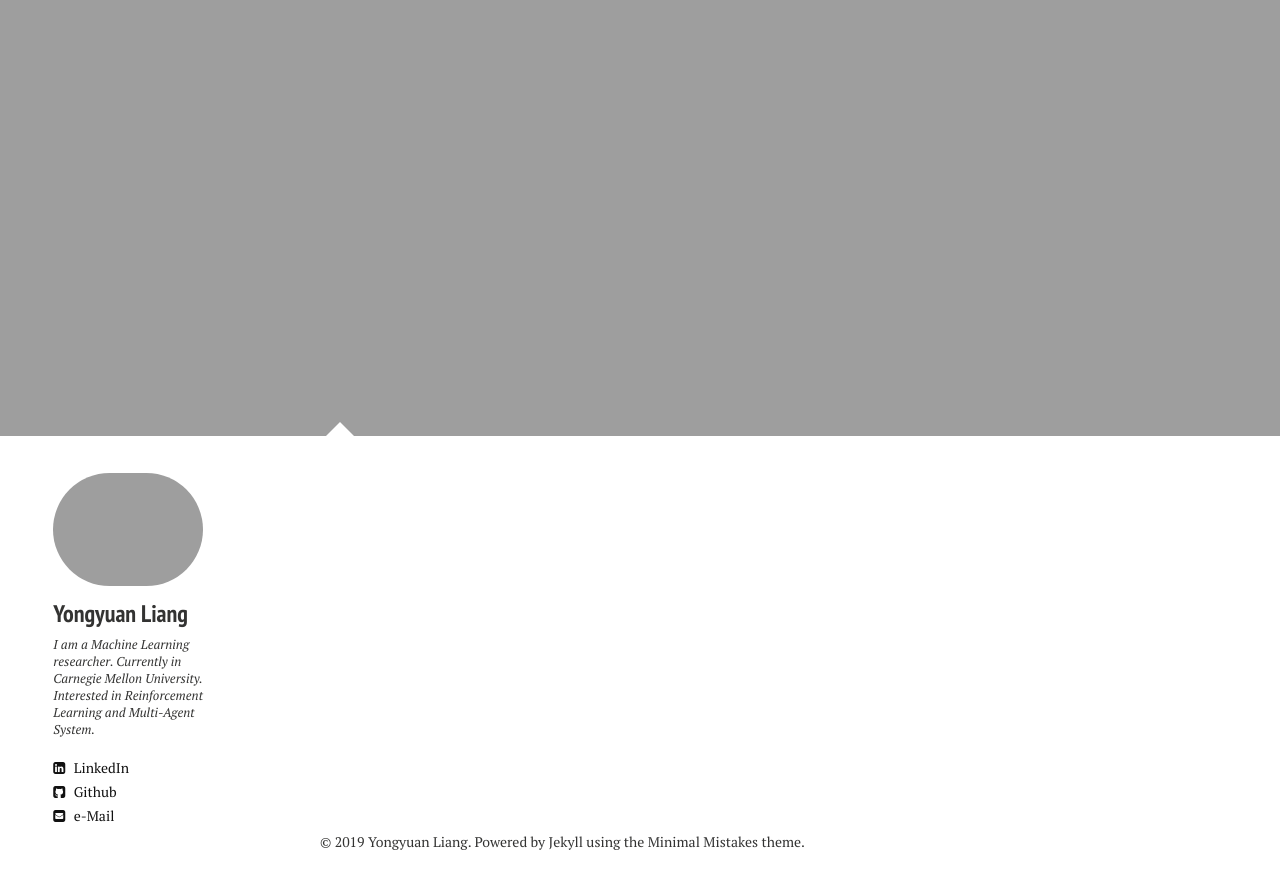
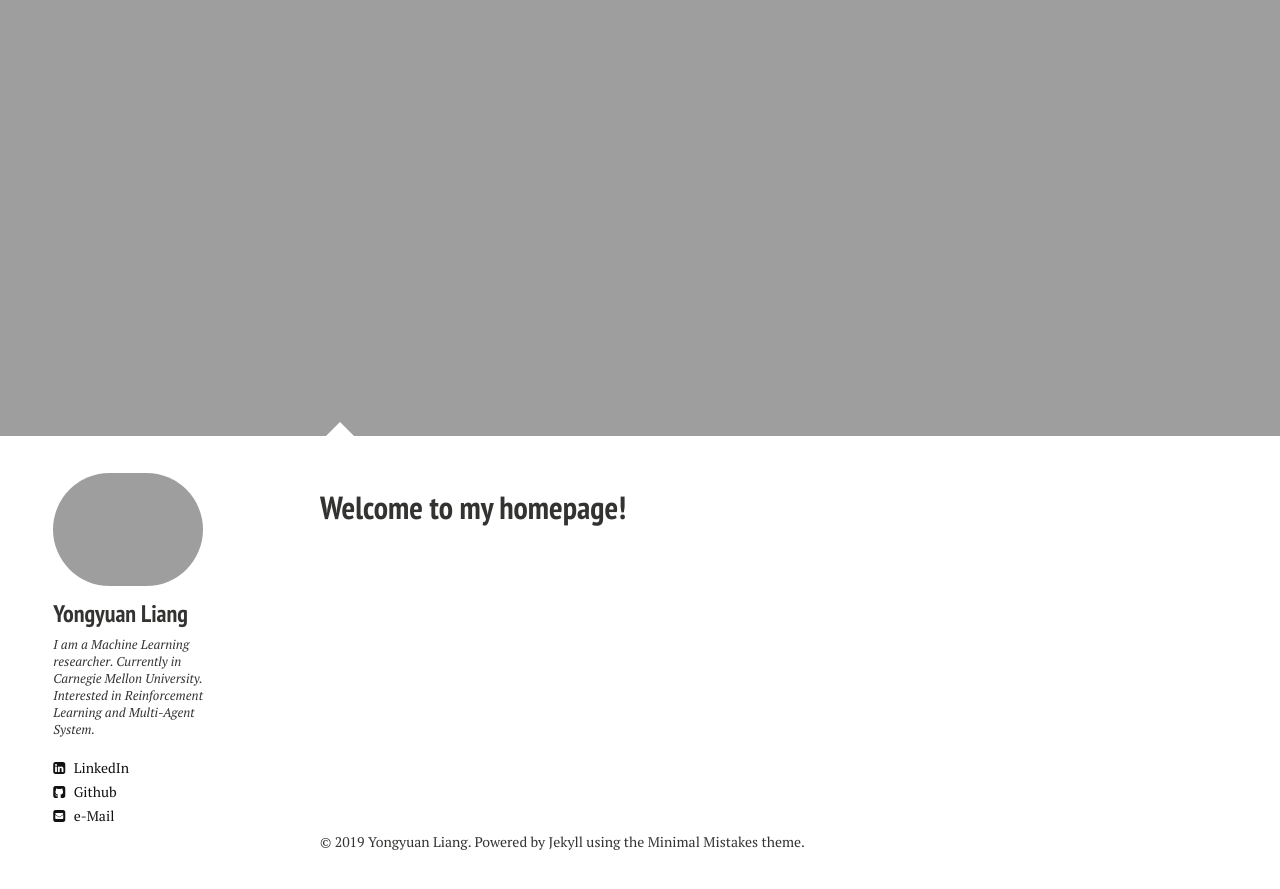
Before and after one commit to AweResume/Chersophyte.github.io, a Jekyll site: the page built from index.md, in a window 1280 px wide and 900 px high, scrolled down 592 px. Shown: the top 889 px of the window. Built offline with Jekyll 4.4.1, drawn with Linux system fonts in a browser that asks for light colours; nearby versions of some CDN libraries.

Commit message:
Update home2

```diff
--- a/_layouts/home2.html
+++ b/_layouts/home2.html
@@ -34,6 +34,14 @@
   <div class="article-author-side">
     {% include _author-bio.html %}
   </div>
+  <article>
+    <h1>{{ page.title }}</h1>
+    <div class="article-wrap">
+    </div><!-- /.article-wrap -->
+    {% if site.disqus_shortname and page.comments %}
+      <section id="disqus_thread"></section><!-- /#disqus_thread -->
+    {% endif %}
+  </article>
 </div><!-- /#index -->
 
 <div class="footer-wrap">
```
